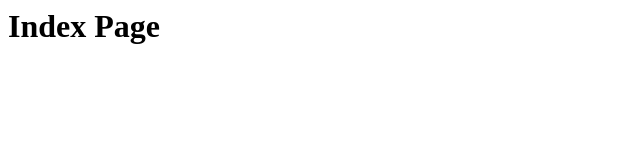
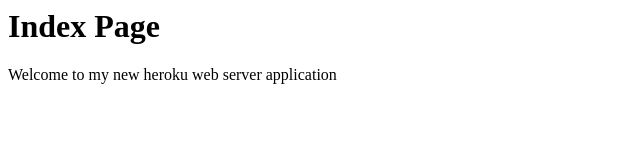
Before and after one commit to ManokarG/my_webserver, a website: page public/index.html in a window 1280 px wide. Shown: the whole page, without its empty margins (0-640 px from the left). Drawn offline with Linux system fonts and the light colour scheme.

Commit message:
New intro text changes

```diff
--- a/public/index.html
+++ b/public/index.html
@@ -4,5 +4,6 @@
 </head>
 <body>
 	<h1>Index Page</h1>
+	<p> Welcome to  my new heroku web server application </p>
 </body>
 </html>
```
